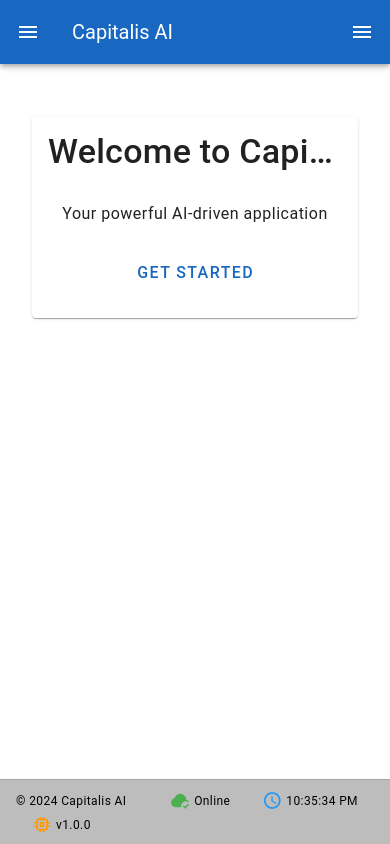
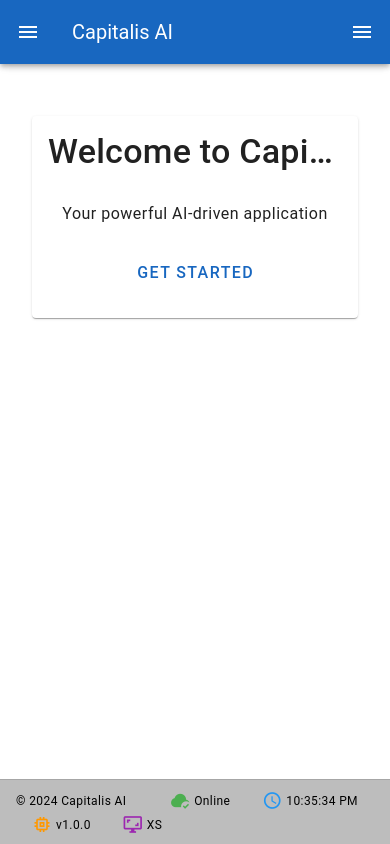
Before and after one commit to nigelrmtaylor/capitalis-ai, a Nuxt app: page / in a window 390 px wide. Built offline with nearby package versions, Linux system fonts and the light colour scheme.

Commit message:
feat: add breakpoint indicator and fix online status
- Add Vuetify breakpoint indicator to footer
- Fix online status undefined error
- Remove debug console logs

```diff
--- a/app.vue
+++ b/app.vue
@@ -85,6 +85,11 @@
           <v-icon size="small" color="orange" class="mr-1">mdi-memory</v-icon>
           <span class="text-caption">v{{ version }}</span>
         </v-col>
+
+        <v-col cols="auto" class="px-4">
+          <v-icon size="small" color="purple" class="mr-1">mdi-monitor-screenshot</v-icon>
+          <span class="text-caption">{{ currentBreakpoint }}</span>
+        </v-col>
       </v-row>
     </v-footer>
   </v-app>
@@ -92,25 +97,30 @@
 
 <script setup lang="ts">
 import { ref, onMounted, onUnmounted, computed } from 'vue'
+import type { Ref } from 'vue'
 import { useNuxtApp } from '#app'
+import { useDisplay } from 'vuetify'
 
-const leftDrawer = ref(false)
-const rightDrawer = ref(false)
-const currentTime = ref('')
-const version = '1.0.0'
+const leftDrawer: Ref<boolean> = ref(false)
+const rightDrawer: Ref<boolean> = ref(false)
+const currentTime: Ref<string> = ref('')
+const version: string = '1.0.0'
 
 const { $online } = useNuxtApp()
-const onlineStatus = computed(() => $online.value)
+const onlineStatus = computed<boolean>(() => $online?.value ?? true)
+
+const { name } = useDisplay()
+const currentBreakpoint = computed(() => name.value.toUpperCase())
 
 // Update time every second
-const updateTime = () => {
+const updateTime = (): void => {
   currentTime.value = new Date().toLocaleTimeString()
 }
 
 // Set up event listeners
 onMounted(() => {
   updateTime()
-  const timer = setInterval(updateTime, 1000)
+  const timer: number = setInterval(updateTime, 1000)
 
   onUnmounted(() => {
     clearInterval(timer)
```
